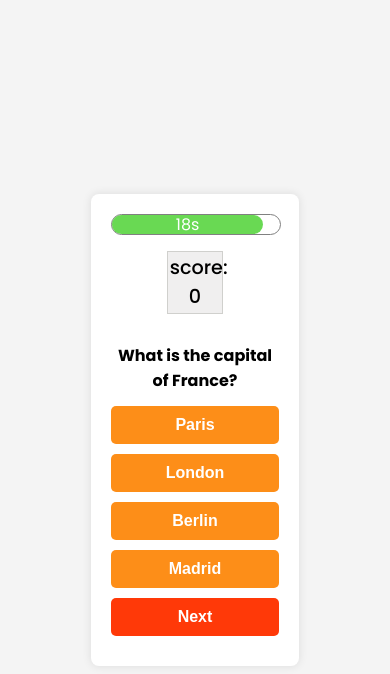
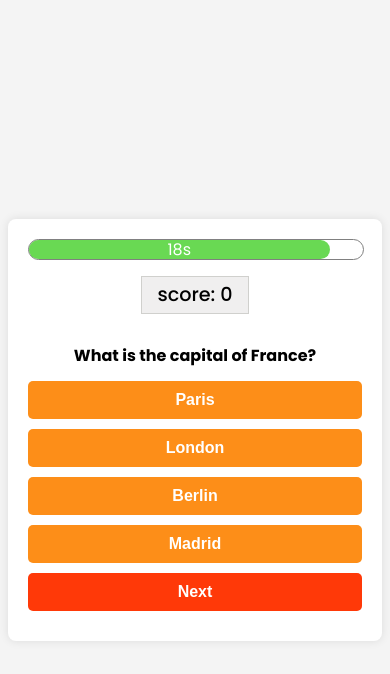
Before and after one commit to Easycoderr/Quiz-App, a plain HTML site: page index.html in a window 390 px wide. Both pictures are taken after a click on the button "Start". Drawn offline with Linux system fonts and the light colour scheme; some packages are replaced by stand-ins of ours; a script that the page names is missing.

Commit message:
Update style.css

```diff
--- a/style.css
+++ b/style.css
@@ -283,7 +283,7 @@ body {
   }
 }
 
-@media screen and (max-width: 650px) {
+@media screen and (max-width: 860px) {
   body {
     font-size: 16px;
   }
@@ -304,8 +304,48 @@ body {
   #time {
     font-size: inherit; /* Inherit from body */
   }
+
+  .main {
+    width: 80%;
+  }
+  .quiz-container {
+    width: 80%;
+  }
   .title {
-    font-size: 1.6rem;
+    font-size: 2rem;
+  }
+}
+
+@media screen and (max-width: 750px) {
+  body {
+    font-size: 16px;
+  }
+
+  .main,
+  .title,
+  .total-score,
+  .quiz,
+  .quiz-score,
+  .quiz-date,
+  .quiz-score span,
+  .quiz-date span,
+  .start-btn,
+  .restart-btn,
+  .question,
+  .btn,
+  #next-btn,
+  #time {
+    font-size: inherit; /* Inherit from body */
+  }
+
+  .main {
+    width: 80%;
+  }
+  .quiz-container {
+    width: 80%;
+  }
+  .title {
+    font-size: 2rem;
   }
 }
 
@@ -333,6 +373,9 @@ body {
   .main {
     width: 100%;
   }
+  .quiz-container {
+    width: 100%;
+  }
   .title {
     font-size: 2rem;
   }
```
